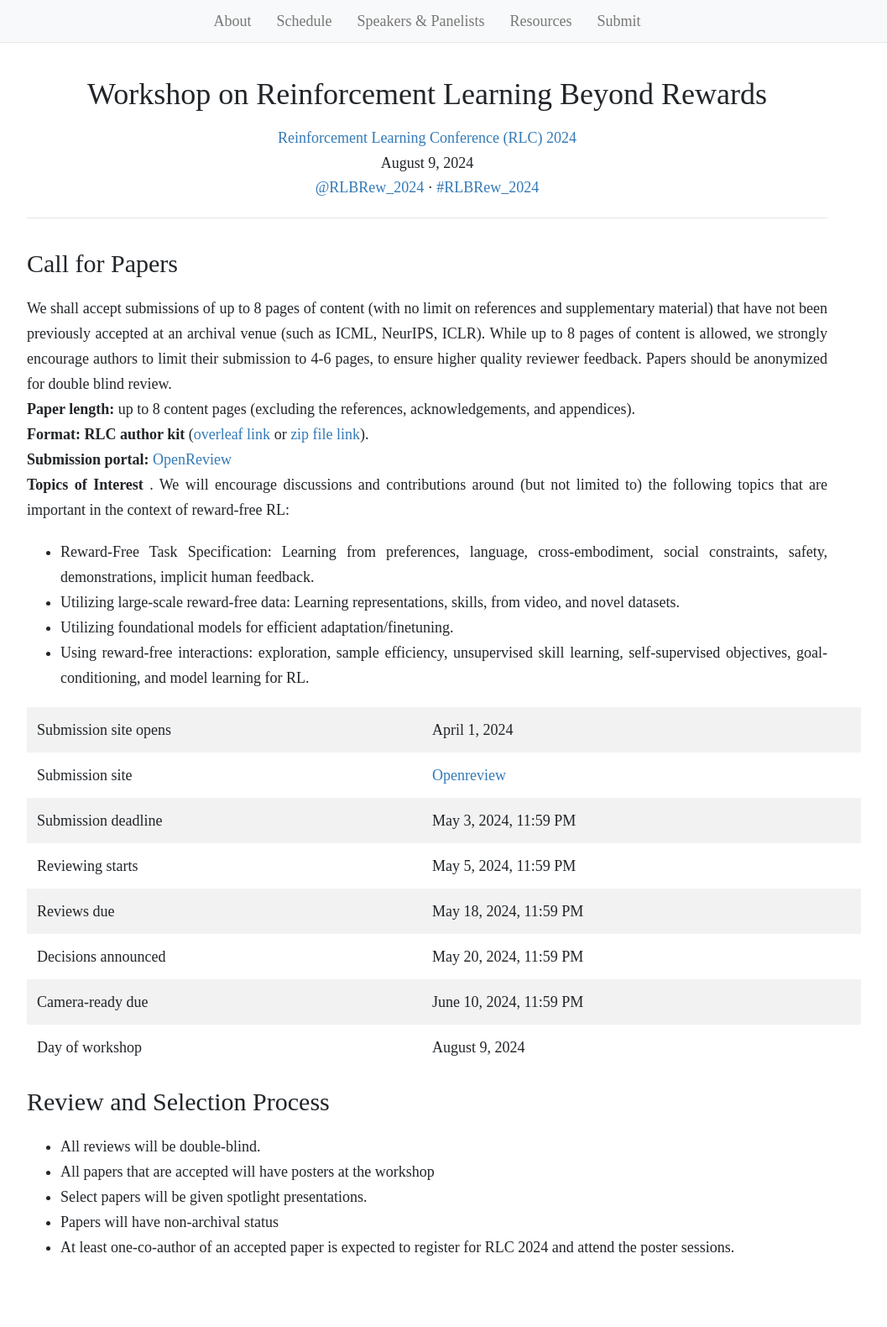
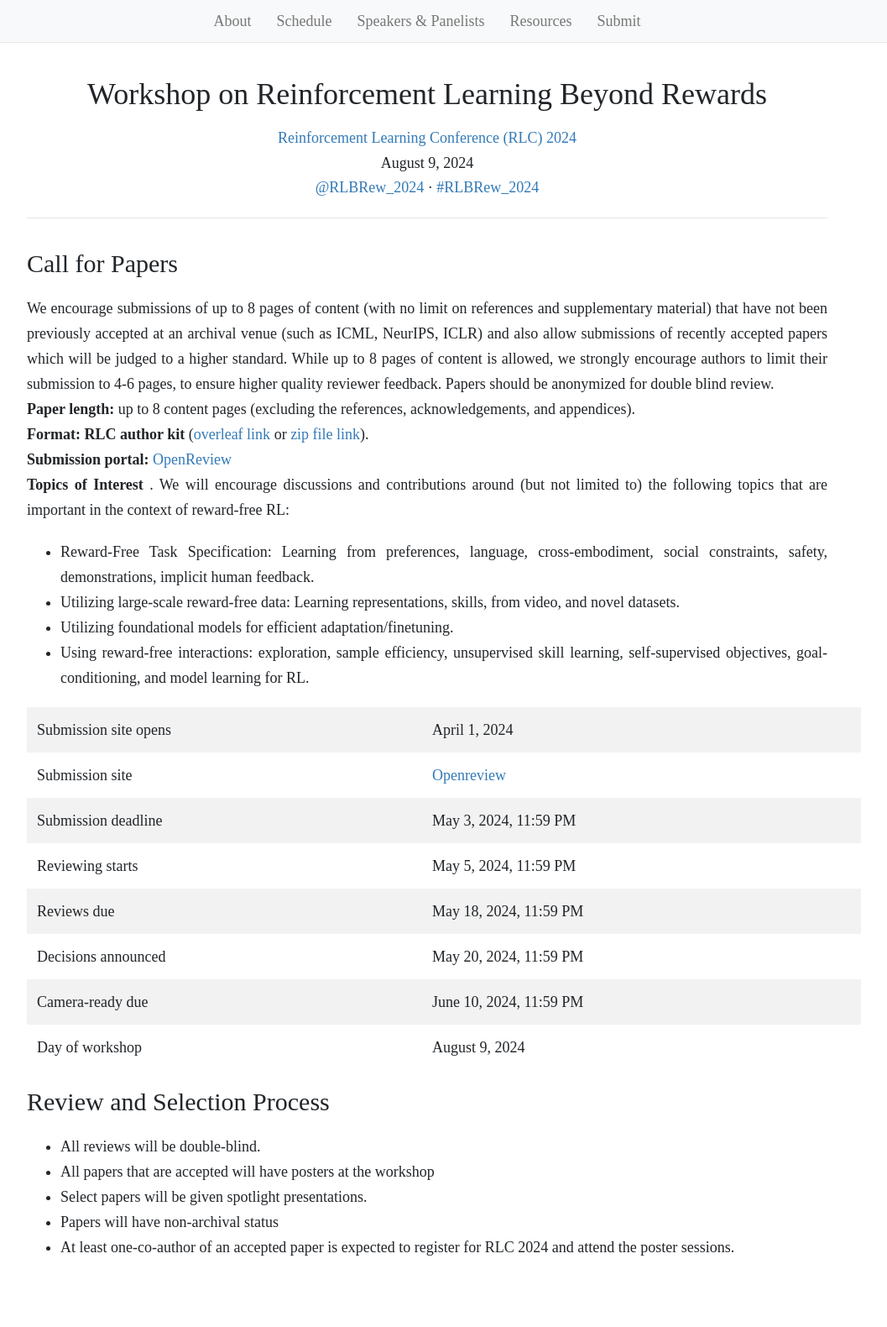
Before and after one commit to rlbrew-workshop/rlbrew-workshop.github.io, a Jekyll site: the page built from submit.html, in a window 1280 px wide. Shown: the whole page at 84% size, without its empty margins (131-1188 px from the left). Built offline with Jekyll 4.4.1, drawn with Linux system fonts in a browser that asks for light colours; nearby versions of some CDN libraries.

Commit message:
Update submission page

```diff
--- a/submit.html
+++ b/submit.html
@@ -9,7 +9,7 @@ layout: default
 <p>
 
 
-    We shall accept submissions of up to 8 pages of content (with no limit on references and supplementary material) that have not been previously accepted at an archival venue (such as ICML, NeurIPS, ICLR). While up to 8 pages of content is allowed, we strongly encourage authors to limit their submission to 4-6 pages, to ensure higher quality reviewer feedback. Papers should be anonymized for double blind review. <br>
+    We encourage submissions of up to 8 pages of content (with no limit on references and supplementary material) that have not been previously accepted at an archival venue (such as ICML, NeurIPS, ICLR) and also allow submissions of recently accepted papers which will be judged to a higher standard. While up to 8 pages of content is allowed, we strongly encourage authors to limit their submission to 4-6 pages, to ensure higher quality reviewer feedback. Papers should be anonymized for double blind review. <br>
 
     <b> Paper length: </b> up to 8 content pages (excluding the references, acknowledgements, and appendices). <br>
 
```
